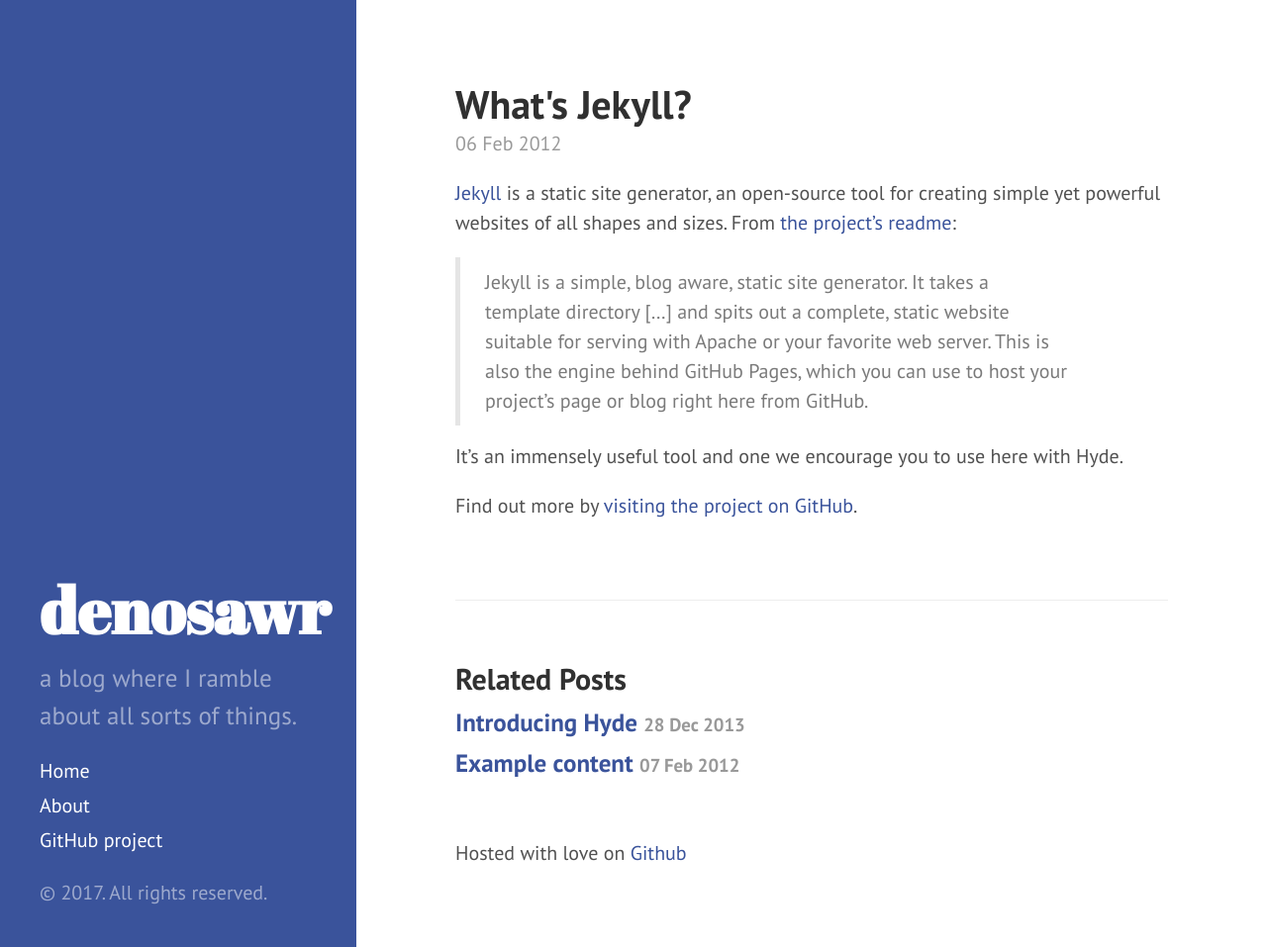
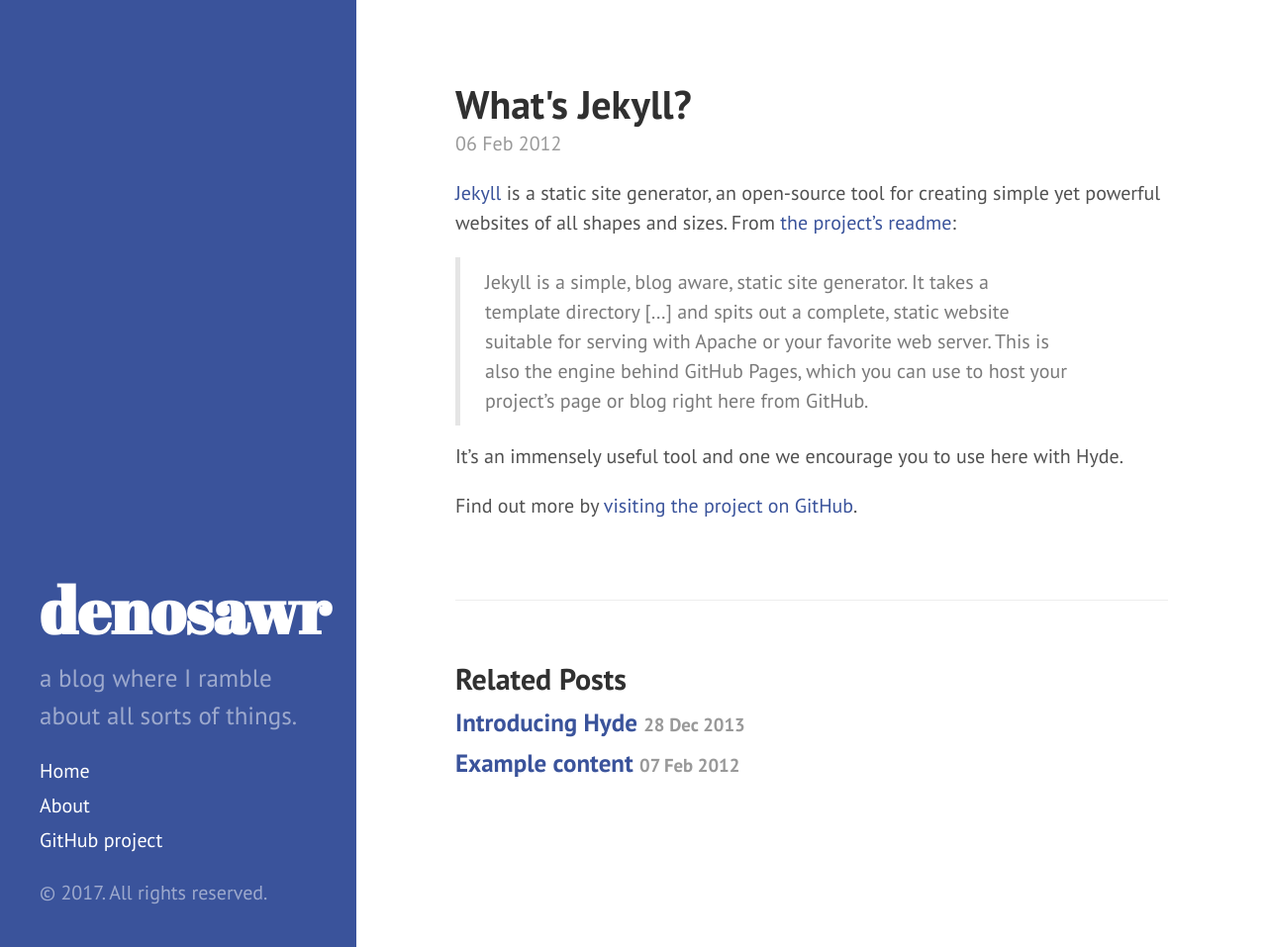
Before and after one commit to denosawr/blog, a Jekyll site: the page built from _posts/2012-02-06-whats-jekyll.md, in a window 1280 px wide and 957 px high. Shown: the whole window at 99% size. Built offline with Jekyll 4.4.1, drawn with Linux system fonts in a browser that asks for light colours; Markdown is read by kramdown in place of the engine named in the settings.

Commit message:
Update post.html

```diff
--- a/_layouts/post.html
+++ b/_layouts/post.html
@@ -23,5 +23,3 @@ layout: default
     {% endfor %}
   </ul>
 </div>
-
-Hosted with love on <a href="https://github.com/denosawr/denosawr.github.io" target="_blank">Github</a>
```
